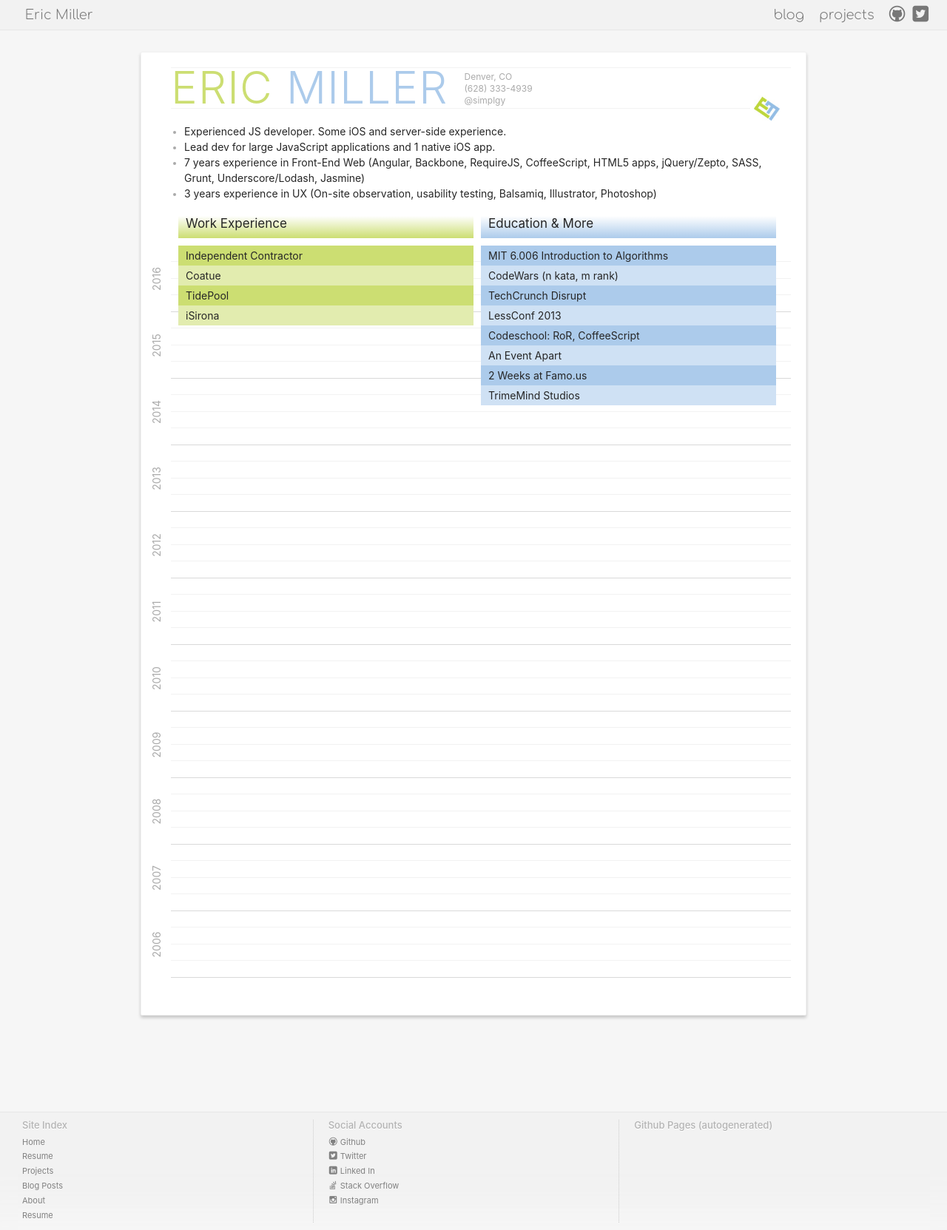
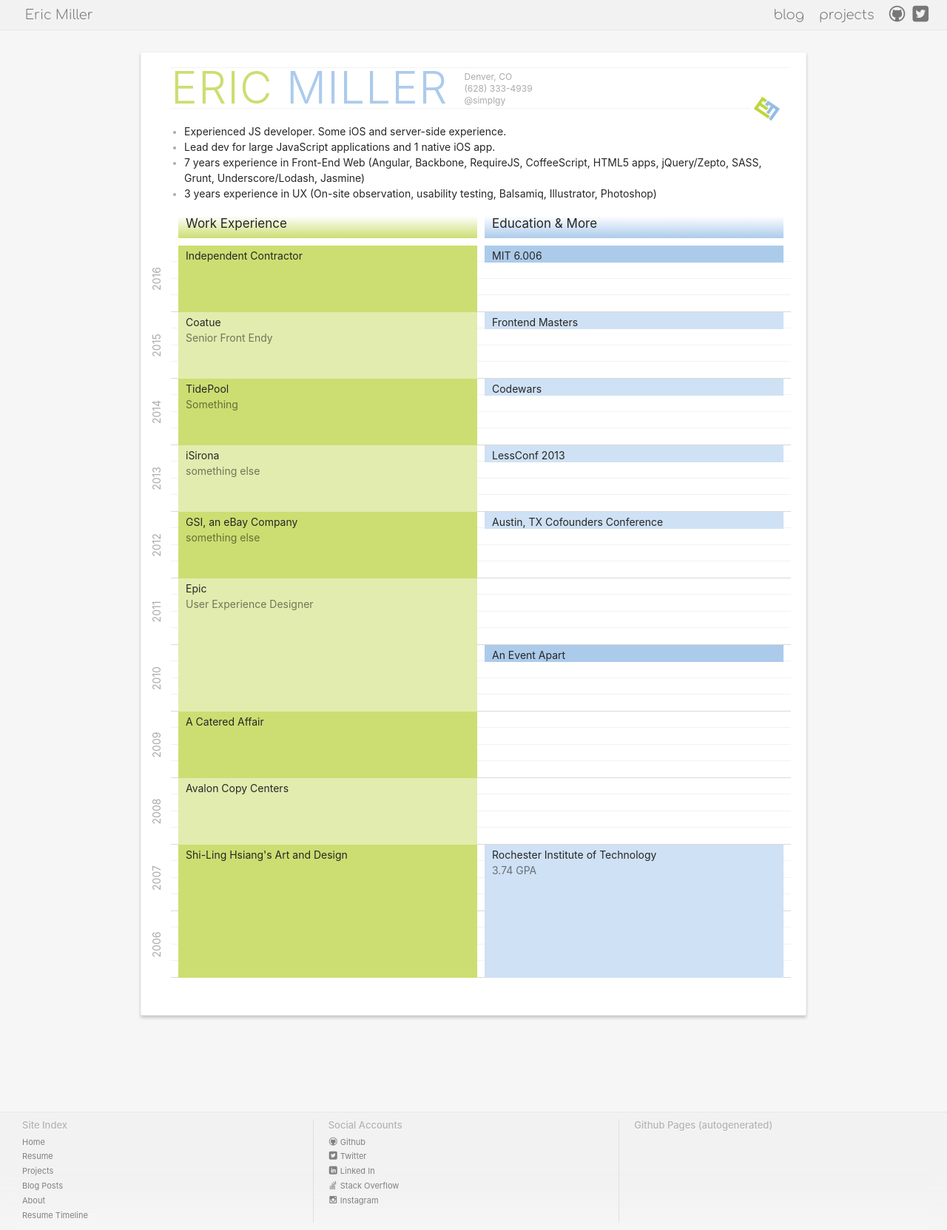
Before and after one commit to SimplGy/simplgy.github.io, a Jekyll site: the page built from resume/pretty.html, in a window 1280 px wide. Shown: the whole page at 74% size. Built offline with Jekyll 4.4.1, drawn with Linux system fonts in a browser that asks for light colours.

Commit message:
Position timeline events from yml files at the correct position and height to the granularity of one year

```diff
--- a/_data/sideProjects.yml
+++ /dev/null
@@ -1,5 +0,0 @@
-
-- name: PineRiver.com
-- name: ShokoPhoto.com
-- name: TribeMind Studios
-- name: DigiQuick Portrait Studios
--- /dev/null
+++ b/_includes/li-event.html
@@ -0,0 +1,28 @@
+{% assign i = 0 %}
+
+{% for y in years %}
+  {% assign year = y | downcase %}
+  {% assign to = event.to | downcase %}
+  {% if to contains year %} {% assign i = forloop.index0 %} {% endif %}
+{% endfor %}
+
+{% assign top = yearHeight | times: i %}
+
+{% if event.to == "now" %}
+  {% assign to = page.currentYear %}
+{% else %}
+  {% assign to = event.to %}
+{% endif %}
+
+{% if event.from %}
+  {% assign height = to | minus: event.from | times: yearHeight %}
+{% else %}
+  {% assign height = 0.25 | times: yearHeight %}
+{% endif %}
+
+
+
+<li class="event" style="top: {{top}}px; height: {{height}}px;" title="{{event.name}}, {{event.from}} to {{event.to}}">
+  <p>{{ event.name }}</p>
+  <p class="muted">{{ event.description }}</p>
+</li>
--- a/css/__.sass
+++ b/css/__.sass
@@ -93,6 +93,9 @@
 $white05:  mix( white, black, 05% )
 $light05:       rgba( white, .05)
 
+$white10:  mix( white, black, 10% )
+$light10:       rgba( white, .10)
+
 $white20:  mix( white, black, 20% )
 $light20:       rgba( white, .20)
 
--- a/resume/pretty.html
+++ b/resume/pretty.html
@@ -1,7 +1,8 @@
 ---
 categories:
 - resumePretty
-title: Resume
+title: Resume Timeline
+currentYear: 2016
 years:
 - 2006
 - 2007
@@ -39,17 +40,17 @@
 
 
 
-    <div class="timeline" style="height:{{ page.timelineHeight }}px;">
-
-
+    <div class="timeline" style="height: {{page.timelineHeight}}px;">
+      {% assign yearHeight = page.timelineHeight | divided_by: page.years.size %}
+      {% assign monthHeight = page.timelineHeight | divided_by: page.years.size | divided_by: 12 %}
 
       {% comment %}
         Print out lines that represent each year
       {% endcomment %}
-      {% assign yearHeight = page.timelineHeight | divided_by: page.years.size %}
+
       {% assign years = page.years | reverse %}
       {% for year in years %}
-        <b class="y{{ year }}" style="height:{{ yearHeight }}px; top:{{ yearHeight | times: forloop.index0 }}px;">
+        <b class="y{{ year }}" style="height: {{yearHeight}}px; top: {{ yearHeight | times: forloop.index0 }}px;">
           <label>{{ year }}</label>
           <b title="Winter {{ year }}"></b>
           <b title="Fall {{ year }}"></b>
@@ -60,26 +61,21 @@
 
 
 
-
+      {% assign currentYear = years | pop %}
       <ol class="col work">
         <li class="title"><span>Work Experience</span></li>
-        <li>Independent Contractor</li>
-        <li>Coatue</li>
-        <li>TidePool</li>
-        <li>iSirona</li>
+        {% for event in site.data.work %}
+          {% include li-event.html %}
+        {% endfor %}
+      </ol>
+      <ol class="col other">
+        <li class="title"><span>Education &amp; More</span></li>
+        {% for event in site.data.education %}
+          {% include li-event.html %}
+        {% endfor %}
       </ol>
 
-      <ol class="col other">
-        <li class="title"><span>Education &amp; More</span></li>
-        <li>MIT 6.006 Introduction to Algorithms</li>
-        <li>CodeWars (n kata, m rank)</li>
-        <li>TechCrunch Disrupt</li>
-        <li>LessConf 2013</li>
-        <li>Codeschool: RoR, CoffeeScript</li>
-        <li>An Event Apart</li>
-        <li>2 Weeks at Famo.us</li>
-        <li>TrimeMind Studios</li>
-      </ol>
+
 
     </div>
 
```
Also changed, not shown: _data/education.yml (+25 -0 lines), _data/work.yml (+5 -2 lines), resume/resumePretty.sass (+10 -2 lines), css/all.css, 1 other file.
